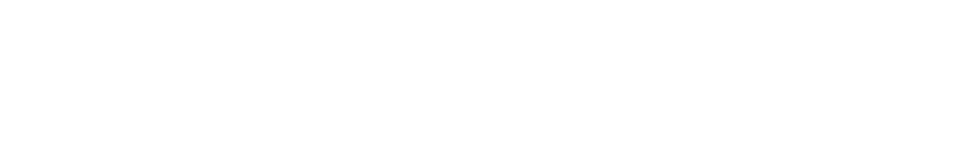
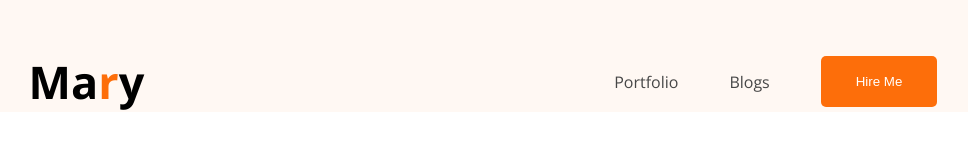
Before and after one commit to abuobaydakusul/my-portfolio-repo, a plain HTML site: page index.html in a window 1280 px wide. Shown: the whole page, without its empty margins (157-1125 px from the left). Drawn offline with nearby package versions, Linux system fonts and the light colour scheme.

Commit message:
Portfolio website css

```diff
--- a/index.html
+++ b/index.html
@@ -4,8 +4,23 @@
     <meta charset="UTF-8">
     <meta name="viewport" content="width=[device-width], initial-scale=1.0">
     <title>Kusal porfolio</title>
+    <link rel="preconnect" href="https://fonts.googleapis.com">
+<link rel="preconnect" href="https://fonts.gstatic.com" crossorigin>
+<link href="https://fonts.googleapis.com/css2?family=Open+Sans:ital,wght@0,300..800;1,300..800&display=swap" rel="stylesheet">
+<link rel="stylesheet" href="styles.css/porfolio.css">
 </head>
-<body>
-
+<body class="font-open-sans">
+    <header>
+        <nav>
+            <div class="logo">
+                <h2>Ma<span>r</span>y</h2>
+            </div>
+            <ul class="flex">
+                <li><a href="portfolio">Portfolio</a></li>
+                <li><a href="blogs">Blogs</a></li>
+                <li><button>Hire Me</button></li>
+            </ul>
+        </nav>
+    </header>
 </body>
 </html>
--- /dev/null
+++ b/styles.css/porfolio.css
@@ -0,0 +1,51 @@
+*{
+    margin: 0;
+    padding: 0;
+    box-sizing: border-box;
+}
+/* shared style */
+.font-open-sans{
+  font-family: "Open Sans", sans-serif;
+  font-optical-sizing: auto;
+}
+
+.logo h2{
+    font-size: 45px;
+    font-weight: 900px;
+    /* color: #FD6E0A; */
+}
+span{
+    color: #FD6E0A;
+}
+.flex{
+    display: flex;
+    gap: 51px;
+    list-style: none;
+    align-items: center;
+}
+.flex a{
+    text-decoration: none;
+    color: #474747;
+}
+.flex button{
+    background-color: #FD6E0A;
+    color: white;
+    border: none;
+    border-radius: 5px;
+    padding: 18px 35px;
+}
+
+/* main style */
+header{
+    background-color: #FFF8F3;
+    padding-top: 51px;
+}
+nav{
+    width: 71%;
+    max-width: 1140px;
+    /* border: 1px solid black; */
+    margin: 0 auto;
+    display: flex;
+    justify-content: space-between;
+}
+h2
```
